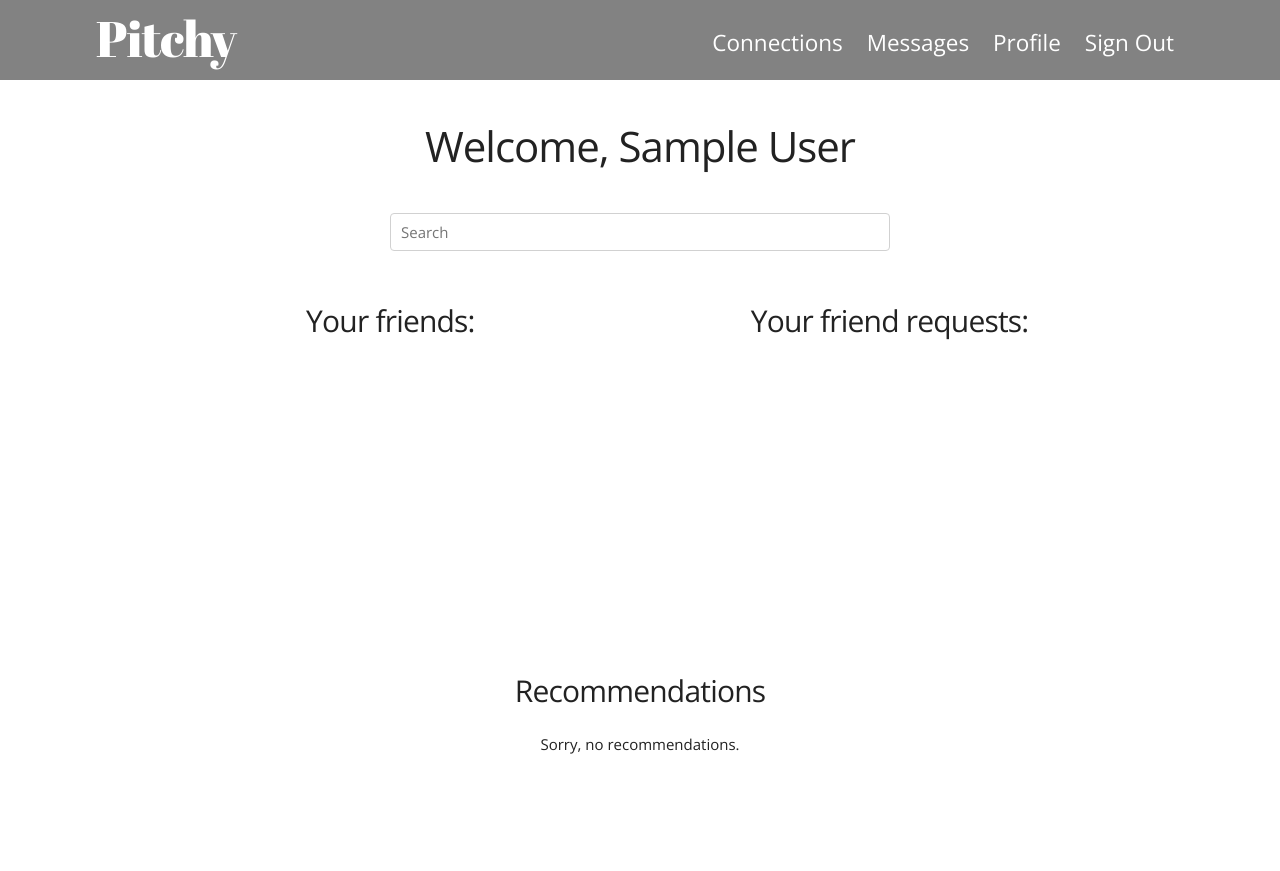
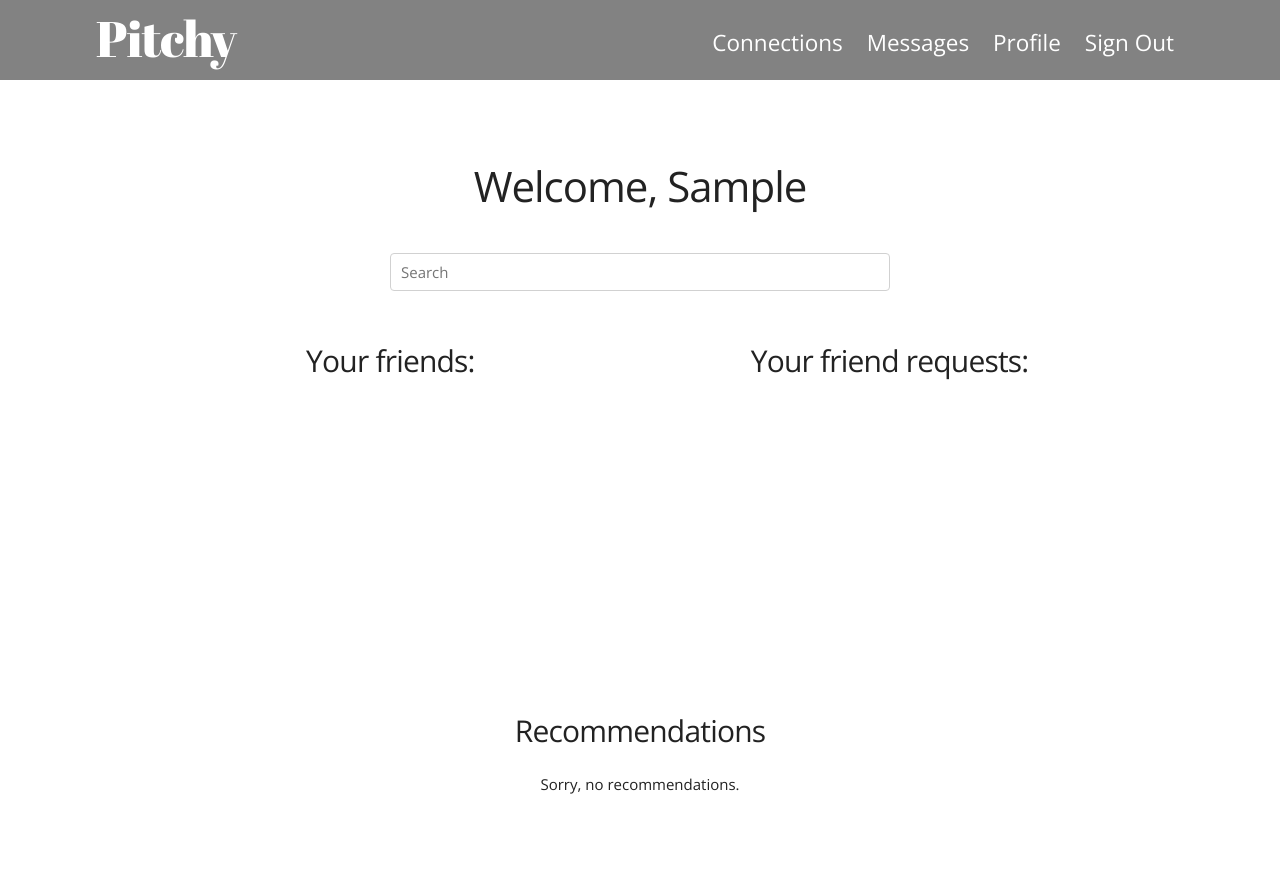
Before and after one commit to brianaeng/capstone-pitchy, a Django app: page /connections/ in a window 1280 px wide. Before the commit the page ends 754 px from the top, so only its background shows below. Run offline with Django 3.2, Linux system fonts and the light colour scheme; the visitor is signed in with stand-in values (Sample User, id 1); data comes from the database, SQL or seed files in the repository; data that the repository does not hold is empty; parts of the project's set-up code (start-up, migrations or seed data) failed here and were passed over.

Commit message:
More work on connections page. Added redirect so users can't enter convos they're not part of.

```diff
--- a/pitchy/views.py
+++ b/pitchy/views.py
@@ -177,14 +177,17 @@ def start_chat(request, pk):
 
 #View for a given conversation via the conversation's label
 def chat_room(request, label):
-    conversations = Conversation.objects.filter(Q(user1=request.user) | Q(user2=request.user))
+    convo = Conversation.objects.get(label=label)
 
-    room, created = Conversation.objects.get_or_create(label=label)
+    if convo.user1 == request.user or convo.user2 == request.user:
+        conversations = Conversation.objects.filter(Q(user1=request.user) | Q(user2=request.user))
 
-    # We want to show the last 50 messages, ordered most-recent-last
-    messages = reversed(room.messages.order_by('-sent_at')[:50])
+        # We want to show the last 50 messages, ordered most-recent-last
+        messages = reversed(convo.messages.order_by('-sent_at')[:50])
 
-    return render(request, "chat/room.html", {'room': room, 'messages': messages, 'conversations': conversations})
+        return render(request, "chat/convo.html", {'convo': convo, 'messages': messages, 'conversations': conversations})
+    else:
+        return redirect("connections")
 
 #Linked in the main nav bar (Messages) w/ the purpose of redirecting to the most recent conversation
 def recent_messages(request):
--- a/static/pitchy.css
+++ b/static/pitchy.css
@@ -3,8 +3,8 @@ body {
   font-family: 'Open Sans', sans-serif;
 }
 
-.content-container {
-  padding: 2rem 0 0 2rem;
+.content {
+  padding: 2rem;
   width: 85%;
   margin: 0 auto;
 }
@@ -92,10 +92,13 @@ a:hover {
   text-align: center;
 }
 
-
 #homepage-points div {
   display: inline-block;
   margin: 3rem;
+}
+
+#homepage-points div img {
+  margin: 1rem;
 }
 
 /* -- LOG IN/SIGN-UP -- */
--- a/templates/base.html
+++ b/templates/base.html
@@ -27,7 +27,7 @@
       </div>
     </div>
 
-    <div class="content container">
+    <div class="content">
         {% block content %}
         {% endblock %}
     </div>
--- a/templates/chat/room.html
+++ b/templates/chat/convo.html
@@ -11,7 +11,7 @@
       {% endfor %}
     </ul>
   </div>
-  <h1>{{ room.label }}</h1>
+  <h1>{{ convo.label }}</h1>
   <form id="chatform">
     <table id="chat">
       <tbody>
--- a/templates/connections.html
+++ b/templates/connections.html
@@ -3,7 +3,7 @@
 {% block content %}
   {% load static %}
 
-  <h2 id="welcome-user">Welcome, {{ user.first_name }} {{ user.last_name }}</h2>
+  <h2 id="welcome-user">Welcome, {{ user.first_name }}</h2>
 
   <div id="search-widget">
     {% csrf_token %}
@@ -49,9 +49,6 @@
 
     </div>
 
-  </div>
-
-
     <section id="friend-recommendations">
       <h4>Recommendations</h4>
       {% if not recommendations %}
@@ -72,6 +69,8 @@
       {% endif %}
     </section>
 
+  </div>
+
 {% endblock content %}
 
 {% block afterbody %}
--- a/templates/homepage.html
+++ b/templates/homepage.html
@@ -1,6 +1,7 @@
 {% extends 'base.html' %}
 
 {% block content %}
+<article id="homepage">
   <h1 id="homepage-welcome">Welcome!</h1>
 
   <h4 id="homepage-intro">Pitchy connects public relations professionals and journalists for easier communication and relationship development.</h4>
@@ -25,4 +26,5 @@
       </p>
     </div>
   </section>
+</article>
 {% endblock content %}
```
Lines whose indentation alone changed are shown as unchanged.
